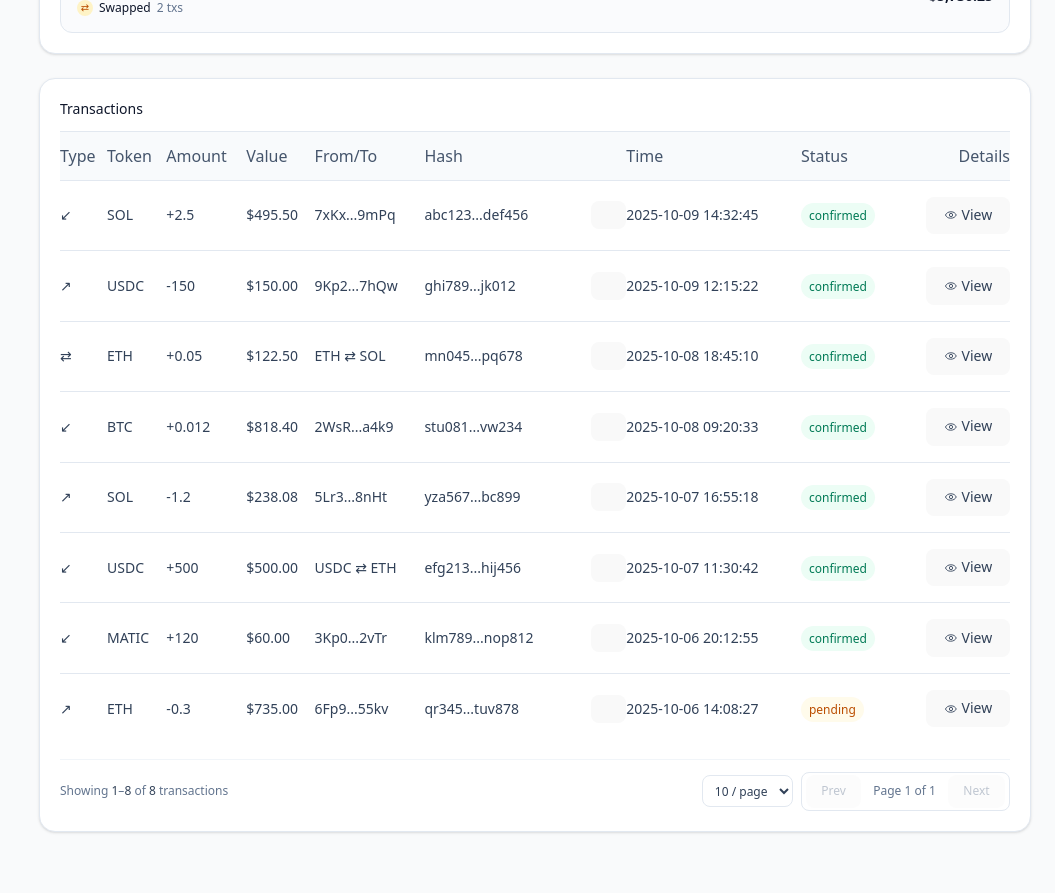
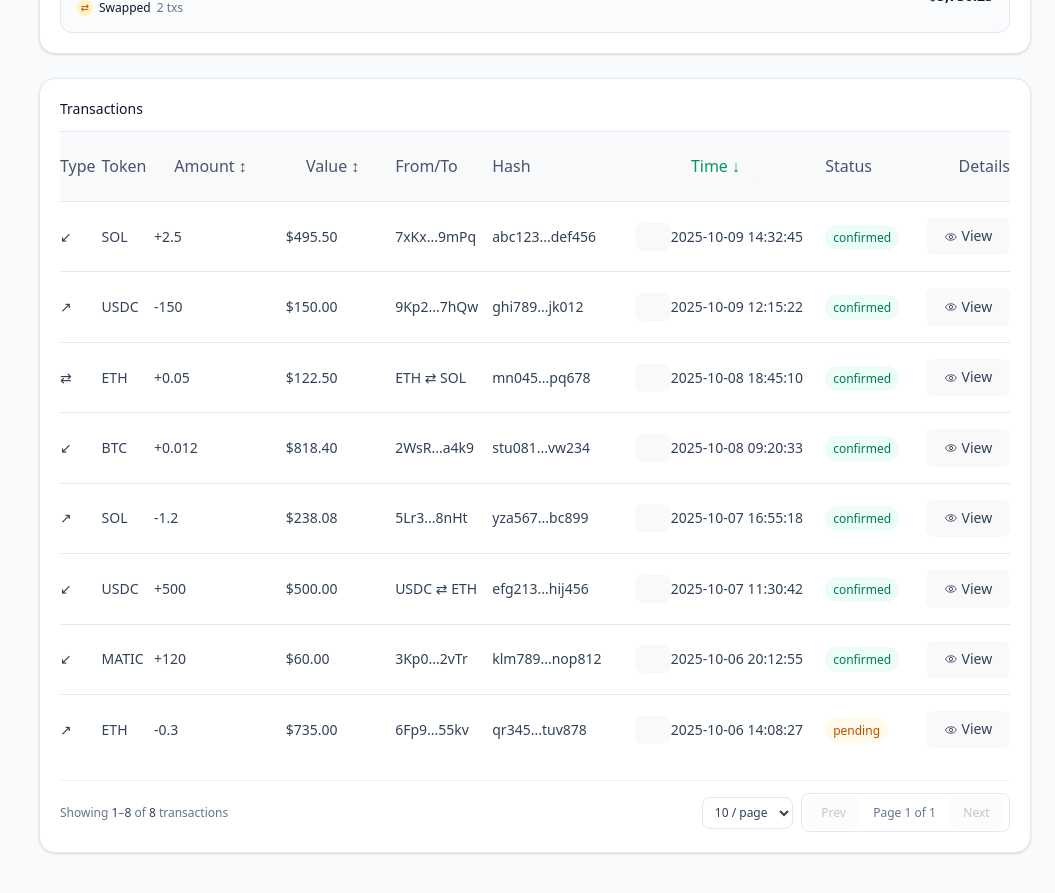
Before and after one commit to malih99/CryptoVault, a React (Vite) app: page /transactions in a window 1280 px wide. Shown: the part 1180-2073 px from the top of the page, without its empty margins (225-1280 px from the left). Built offline with nearby package versions, Linux system fonts and the light colour scheme.

Commit message:
feat(tx): add client-side sorting (amount/value/time) applied before pagination; clickable headers with indicators

```diff
--- a/src/components/tables/TxTable.tsx
+++ b/src/components/tables/TxTable.tsx
@@ -4,13 +4,15 @@ import { T, THEAD, TBODY, TR, TH, TD } from "../../components/ui/Table";
 import type { TxRecord } from "../../features/transactions/types";
 import { formatCurrency } from "../../lib/format";
 
-// --- helpers: runtime coercion to avoid crashes if data arrives as string
 function toNum(n: unknown): number {
   if (typeof n === "number" && Number.isFinite(n)) return n;
   const s = String(n ?? "").replace(/[$,\s]/g, "");
   const v = Number(s);
   return Number.isFinite(v) ? v : 0;
 }
+
+type SortKey = "time" | "amount" | "value";
+type SortDir = "asc" | "desc";
 
 type Props = {
   rows: TxRecord[];
@@ -21,6 +23,10 @@ type Props = {
   onPageChange: (page: number) => void;
   onPageSizeChange: (size: number) => void;
   onSelectTx?: (tx: TxRecord) => void;
+  // sorting
+  sortKey: SortKey;
+  sortDir: SortDir;
+  onRequestSort: (key: SortKey) => void;
 };
 
 export default function TxTable({
@@ -32,6 +38,9 @@ export default function TxTable({
   onPageChange,
   onPageSizeChange,
   onSelectTx,
+  sortKey,
+  sortDir,
+  onRequestSort,
 }: Props) {
   const isEmpty = rows.length === 0;
   const [copiedHash, setCopiedHash] = useState<string | null>(null);
@@ -41,14 +50,12 @@ export default function TxTable({
 
   const handleCopyHash = (hash: string) => {
     if (typeof navigator === "undefined") return;
-
     const mark = () => {
       setCopiedHash(hash);
       setTimeout(() => {
         setCopiedHash((prev) => (prev === hash ? null : prev));
       }, 1500);
     };
-
     if ("clipboard" in navigator) {
       navigator.clipboard
         .writeText(hash)
@@ -67,6 +74,36 @@ export default function TxTable({
         mark();
       } catch {}
     }
+  };
+
+  const SortBtn = ({
+    label,
+    k,
+    className = "",
+  }: {
+    label: string;
+    k: SortKey;
+    className?: string;
+  }) => {
+    const active = sortKey === k;
+    const arrow = !active ? "↕" : sortDir === "asc" ? "↑" : "↓";
+    return (
+      <button
+        type="button"
+        onClick={() => onRequestSort(k)}
+        className={
+          "inline-flex items-center gap-1 hover:underline " +
+          (active ? "text-emerald-600 dark:text-emerald-300" : "") +
+          " " +
+          className
+        }
+        aria-label={`Sort by ${label}`}
+        title={`Sort by ${label}`}
+      >
+        <span>{label}</span>
+        <span aria-hidden>{arrow}</span>
+      </button>
+    );
   };
 
   if (isEmpty) {
@@ -234,11 +271,17 @@ export default function TxTable({
             <TR>
               <TH>Type</TH>
               <TH>Token</TH>
-              <TH>Amount</TH>
-              <TH>Value</TH>
+              <TH>
+                <SortBtn k="amount" label="Amount" />
+              </TH>
+              <TH>
+                <SortBtn k="value" label="Value" />
+              </TH>
               <TH>From/To</TH>
               <TH>Hash</TH>
-              <TH>Time</TH>
+              <TH>
+                <SortBtn k="time" label="Time" />
+              </TH>
               <TH>Status</TH>
               {onSelectTx && <TH className="text-right">Details</TH>}
             </TR>
--- a/src/features/transactions/TransactionsPage.tsx
+++ b/src/features/transactions/TransactionsPage.tsx
@@ -28,9 +28,15 @@ function parseAmountString(input: string): number {
   if (!m) return 0;
   return sign * parseFloat(m[0]);
 }
+function toTimeMs(s: string): number {
+  const t = Date.parse(s);
+  return Number.isFinite(t) ? t : 0;
+}
 
 type TxTypeFilter = "all" | "in" | "out" | "swap";
 type TxStatusFilter = "all" | "confirmed" | "pending";
+type SortKey = "time" | "amount" | "value";
+type SortDir = "asc" | "desc";
 
 export default function TransactionsPage() {
   const [search, setSearch] = useState("");
@@ -38,8 +44,14 @@ export default function TransactionsPage() {
   const [tokenFilter, setTokenFilter] = useState<string>("all");
   const [statusFilter, setStatusFilter] = useState<TxStatusFilter>("all");
 
+  // sorting
+  const [sortKey, setSortKey] = useState<SortKey>("time");
+  const [sortDir, setSortDir] = useState<SortDir>("desc");
+
+  // pagination
   const [page, setPage] = useState(1);
   const [pageSize, setPageSize] = useState(10);
+
   const [selectedTx, setSelectedTx] = useState<TxRecord | null>(null);
 
   // map mock -> numeric
@@ -63,6 +75,7 @@ export default function TransactionsPage() {
     [mappedRows]
   );
 
+  // filters
   const filteredTx: TxRecord[] = useMemo(
     () =>
       mappedRows.filter((tx) => {
@@ -84,24 +97,55 @@ export default function TransactionsPage() {
     [mappedRows, search, typeFilter, tokenFilter, statusFilter]
   );
 
+  // ✅ sort BEFORE paginate
+  const sortedTx = useMemo(() => {
+    const copy = [...filteredTx];
+    copy.sort((a, b) => {
+      let av = 0,
+        bv = 0;
+      if (sortKey === "amount") {
+        av = a.amount;
+        bv = b.amount;
+      } else if (sortKey === "value") {
+        av = a.value;
+        bv = b.value;
+      } else {
+        av = toTimeMs(a.time);
+        bv = toTimeMs(b.time);
+      }
+      const diff = av - bv;
+      return sortDir === "asc" ? diff : -diff;
+    });
+    return copy;
+  }, [filteredTx, sortKey, sortDir]);
+
   useEffect(() => {
     setPage(1);
-  }, [search, typeFilter, tokenFilter, statusFilter, pageSize]);
+  }, [
+    search,
+    typeFilter,
+    tokenFilter,
+    statusFilter,
+    pageSize,
+    sortKey,
+    sortDir,
+  ]);
 
-  const totalTx = filteredTx.length;
-  const totalVolume = filteredTx.reduce((sum, tx) => sum + tx.value, 0);
+  // KPIs
+  const totalTx = sortedTx.length;
+  const totalVolume = sortedTx.reduce((sum, tx) => sum + tx.value, 0);
   const avgTx = totalTx ? totalVolume / totalTx : 0;
-  const confirmed = filteredTx.filter((t) => t.status === "confirmed").length;
+  const confirmed = sortedTx.filter((t) => t.status === "confirmed").length;
   const successRate = totalTx ? (confirmed / totalTx) * 100 : 0;
 
   const totalPages = Math.max(1, Math.ceil(totalTx / pageSize));
   const paginatedTx = useMemo(() => {
     const start = (page - 1) * pageSize;
-    return filteredTx.slice(start, start + pageSize);
-  }, [filteredTx, page, pageSize]);
+    return sortedTx.slice(start, start + pageSize);
+  }, [sortedTx, page, pageSize]);
 
   const handleExport = () => {
-    if (!filteredTx.length) return;
+    if (!sortedTx.length) return;
 
     const header = [
       "type",
@@ -115,7 +159,7 @@ export default function TransactionsPage() {
     ];
     const escape = (v: string) => `"${v.replace(/"/g, '""')}"`;
 
-    const rows = filteredTx.map((tx) =>
+    const rows = sortedTx.map((tx) =>
       [
         tx.type,
         tx.token,
@@ -142,6 +186,18 @@ export default function TransactionsPage() {
     URL.revokeObjectURL(url);
   };
 
+  const onRequestSort = (key: SortKey) => {
+    setSortKey((prevKey) => {
+      if (prevKey !== key) {
+        setSortDir("desc"); // default for new key
+        return key;
+      }
+      // toggle
+      setSortDir((d) => (d === "asc" ? "desc" : "asc"));
+      return prevKey;
+    });
+  };
+
   return (
     <>
       <section className="mx-auto w-full max-w-[1280px] space-y-6 px-3 sm:px-0">
@@ -154,6 +210,7 @@ export default function TransactionsPage() {
           </p>
         </div>
 
+        {/* KPIs */}
         <div className="grid grid-cols-1 gap-4 sm:grid-cols-2 lg:grid-cols-4">
           <Card className="p-4 sm:p-5">
             <div className="text-xs text-slate-500 dark:text-slate-400">
@@ -192,8 +249,10 @@ export default function TransactionsPage() {
           </Card>
         </div>
 
-        <TxAnalytics tx={filteredTx} feesByMonth={mockTxFeesByMonth} />
+        {/* Analytics */}
+        <TxAnalytics tx={sortedTx} feesByMonth={mockTxFeesByMonth} />
 
+        {/* Filters */}
         <TxFilter
           search={search}
           onSearchChange={setSearch}
@@ -225,6 +284,9 @@ export default function TransactionsPage() {
           onPageChange={setPage}
           onPageSizeChange={setPageSize}
           onSelectTx={setSelectedTx}
+          sortKey={sortKey}
+          sortDir={sortDir}
+          onRequestSort={onRequestSort}
         />
       </section>
 
```
